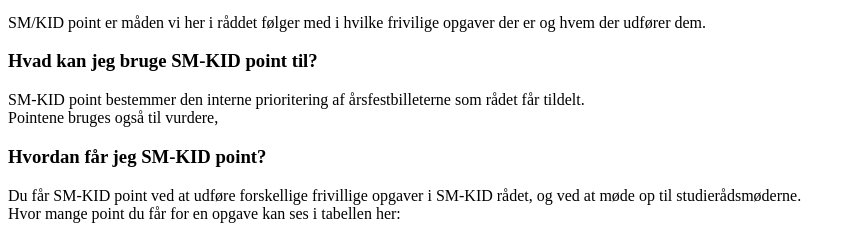
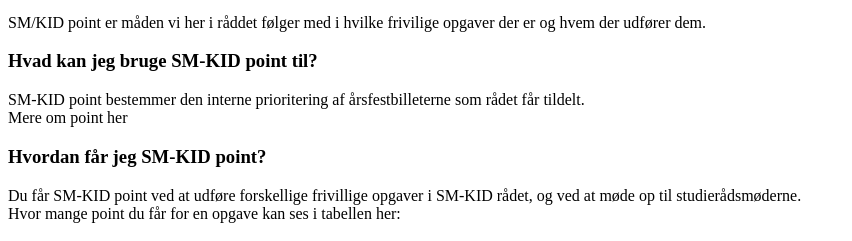
Before and after one commit to luca2618/SMPOINT, a PHP site: page / in a window 1280 px wide. Shown: the part 241-482 px from the top of the page, without its empty margins (0-852 px from the left). Run offline with PHP 8.4, Linux system fonts and the light colour scheme; data comes from the database, SQL or seed files in the repository.

Commit message:
Update home.php

```diff
--- a/home.php
+++ b/home.php
@@ -32,7 +32,7 @@ der er og hvem der udfører dem.
 <tekst>
 SM-KID point bestemmer den interne prioritering af årsfestbilleterne som rådet får tildelt.
 <br>
-Pointene bruges også til vurdere,
+Mere om point her
 </tekst>
 <br>
 
```
